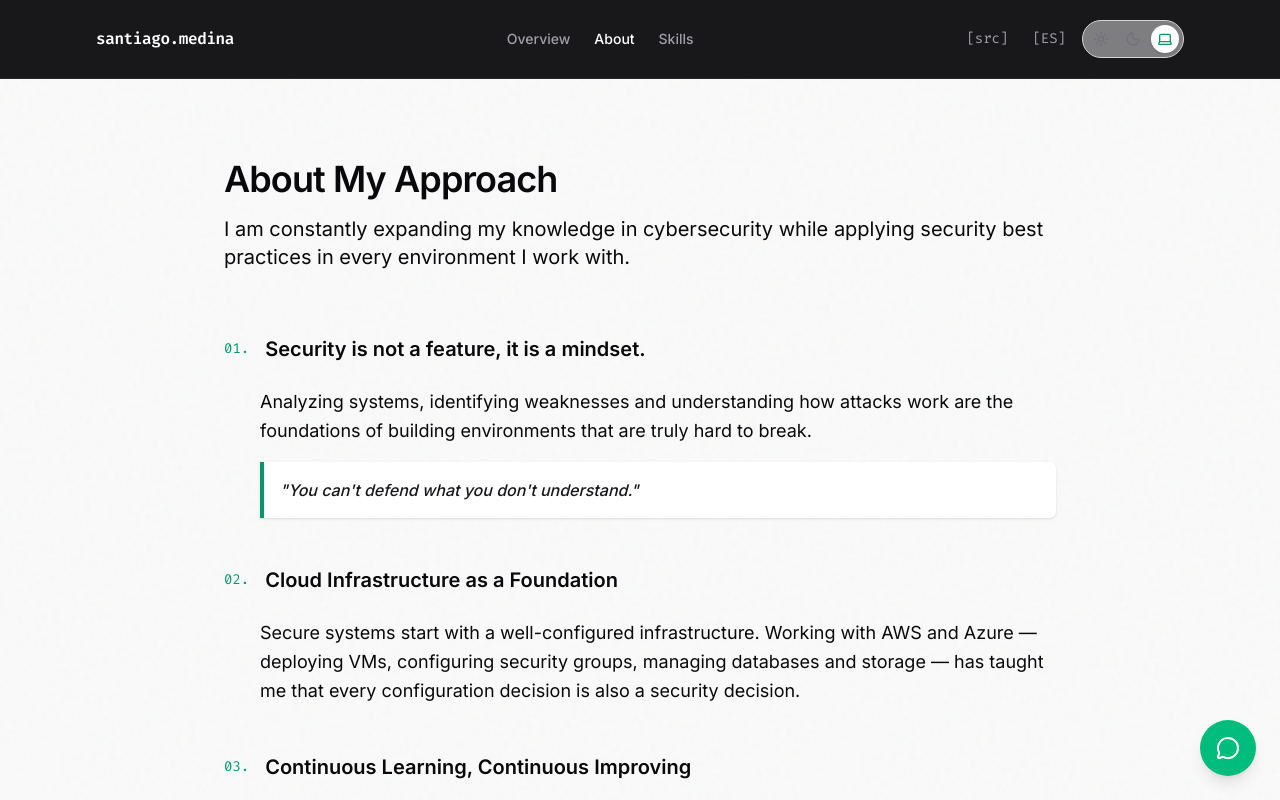
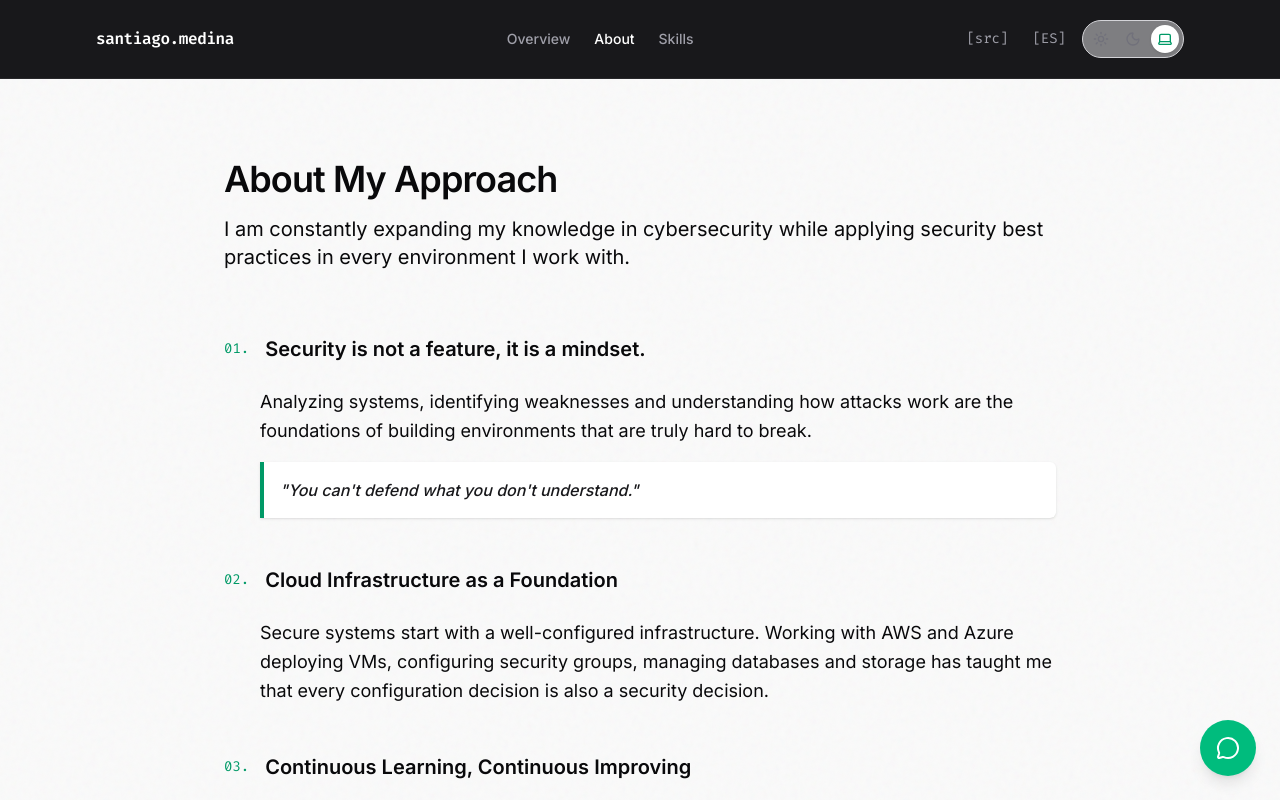
Before and after one commit to Medinaz0/Portfolio, a Next.js app: page /about in a window 1280 px wide. Shown: the top 800 px of the page. Built offline with nearby package versions, Linux system fonts and the light colour scheme.

Commit message:
content: update skills EN

```diff
--- a/src/i18n/en.ts
+++ b/src/i18n/en.ts
@@ -42,7 +42,7 @@ export const dict: Dict = {
       cloud: {
         number: "02.",
         heading: "Cloud Infrastructure as a Foundation",
-        text: "Secure systems start with a well-configured infrastructure. Working with AWS and Azure — deploying VMs, configuring security groups, managing databases and storage — has taught me that every configuration decision is also a security decision.",
+        text: "Secure systems start with a well-configured infrastructure. Working with AWS and Azure deploying VMs, configuring security groups, managing databases and storage has taught me that every configuration decision is also a security decision.",
       },
       learning: {
         number: "03.",
```
